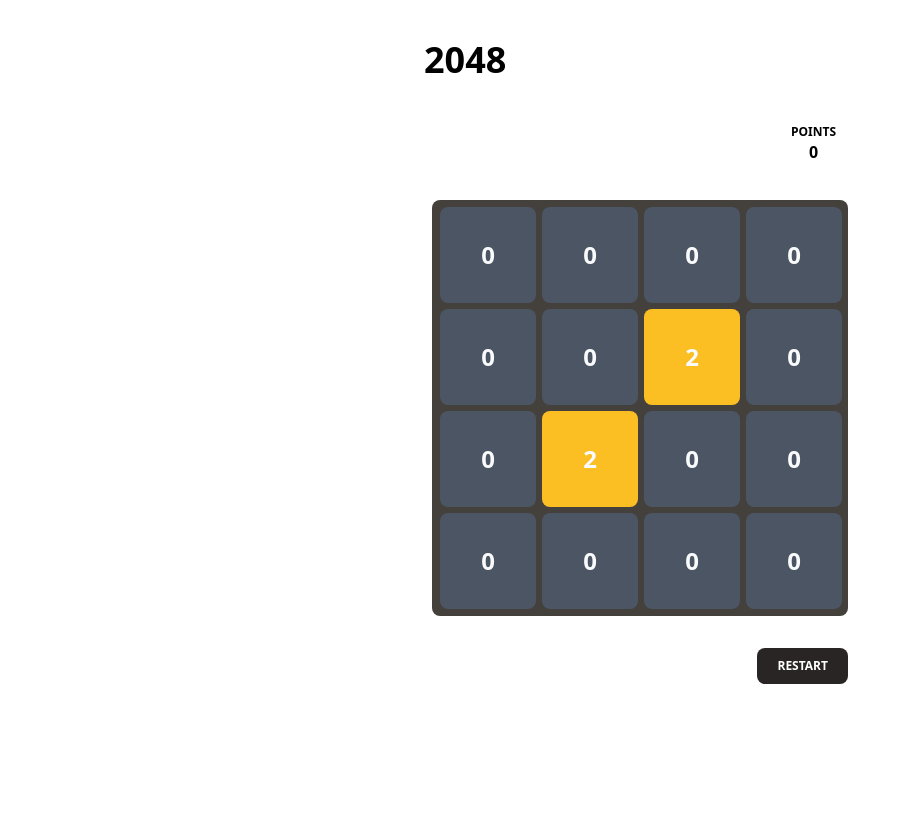
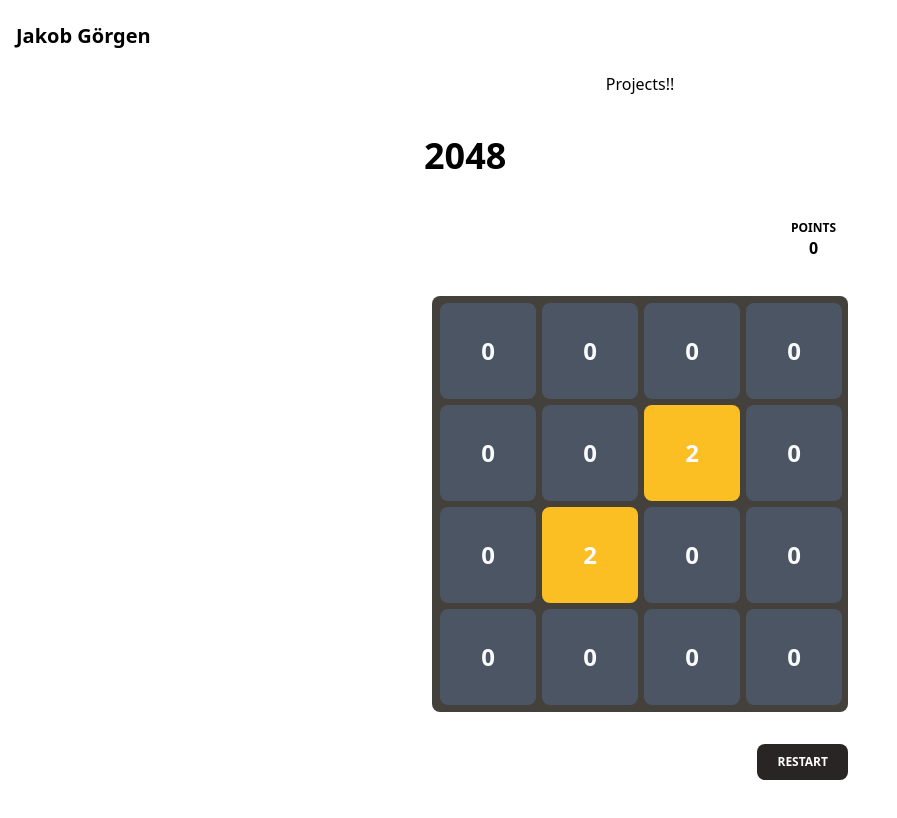
Before and after one commit to q713/q713.github.io, a React (Create React App) app: page /projects in a window 1280 px wide. Shown: the top 818 px of the page, without its empty margins (0-897 px from the left). Built offline with nearby package versions, Linux system fonts and the light colour scheme.

Commit message:
added first draft of navbar

```diff
--- a/package.json
+++ b/package.json
@@ -12,6 +12,7 @@
     "@types/react-dom": "^18.0.6",
     "react": "^18.2.0",
     "react-dom": "^18.2.0",
+    "react-router-dom": "^6.4.2",
     "react-scripts": "5.0.1",
     "typescript": "^4.8.4",
     "web-vitals": "^2.1.4",
--- a/src/App.tsx
+++ b/src/App.tsx
@@ -1,11 +1,27 @@
-import React from 'react';
 import './App.css';
 import {GameComp} from './components/GameComp';
+import {Header} from "./components/Header";
+import {BrowserRouter, Route, Routes} from "react-router-dom";
+import {About} from "./components/About";
+import {Projects} from "./components/Projects";
 
 function App() {
   return (
     <div className="App">
-      <GameComp/>
+        <BrowserRouter>
+            <Header/>
+
+            {/* TODO: error component */}
+            <Routes>
+                <Route path="/"
+                       element={<About/>}
+                />
+                <Route path="projects"
+                       element={<Projects/>}
+                />
+            </Routes>
+
+        </BrowserRouter>
     </div>
   );
 }
--- /dev/null
+++ b/src/components/About.tsx
@@ -0,0 +1,7 @@
+import {Component} from "react";
+
+export class About extends Component<{}, {}> {
+    render() {
+        return <h2>About!!</h2>
+    }
+}
--- a/src/components/GameComp.tsx
+++ b/src/components/GameComp.tsx
@@ -10,6 +10,7 @@ type GameCompState = {
     board: Board,
     points: number
     showGameOver: boolean,
+    showGameWon: boolean,
 };
 
 export class GameComp extends Component<{}, GameCompState> {
@@ -23,11 +24,12 @@ export class GameComp extends Component<{}, GameCompState> {
             game: g,
             board: g.board,
             points: g.points,
-            showGameOver: false
+            showGameOver: false,
+            showGameWon: false
         }
     }
 
-    private closeGameOver() {
+    private closeGameWon() {
         this.setState({
             ...this.state,
             showGameOver: false
@@ -45,12 +47,14 @@ export class GameComp extends Component<{}, GameCompState> {
         let b = g.board;
         console.log(b);
         let isGameOver = g.isGameOver();
+        let isGameWon = g.isGameWon();
         this.setState({
             ...this.state,
             game: g,
             board: b,
             points: p,
-            showGameOver: isGameOver
+            showGameOver: isGameOver,
+            showGameWon: isGameWon
         });
     }
 
@@ -118,8 +122,8 @@ export class GameComp extends Component<{}, GameCompState> {
                 </button>
             </div>
 
-            <Transition appear show={this.state.showGameOver} as={Fragment}>
-                <Dialog as="div" className="relative z-10" onClose={this.closeGameOver.bind(this)}>
+            <Transition appear show={this.state.showGameWon} as={Fragment}>
+                <Dialog as="div" className="relative z-10" onClose={this.closeGameWon.bind(this)}>
                     <div className="fixed inset-0 overflow-y-auto">
                         <div className="flex min-h-full items-center justify-center p-4 text-center">
                             <Dialog.Panel
@@ -139,7 +143,7 @@ export class GameComp extends Component<{}, GameCompState> {
                                             border-transparent bg-stone-800 px-4 py-2 text-sm font-medium
                                             hover:bg-stone-800 focus:outline-none focus-visible:ring-2
                                             focus-visible:ring-stone-800 focus-visible:ring-offset-2 text-white"
-                                            onClick={this.closeGameOver.bind(this)}>
+                                            onClick={this.closeGameWon.bind(this)}>
                                         Back to the game!
                                     </button>
                                 </div>
--- /dev/null
+++ b/src/components/Header.tsx
@@ -0,0 +1,31 @@
+import {NavLink} from "react-router-dom";
+
+export const Header = (): JSX.Element => {
+    return <header>
+        <nav className="bg-white border-gray-200 px-2 sm:px-4 py-2.5 rounded dark:bg-gray-900">
+            <div className="container flex flex-wrap justify-between items-center mx-auto">
+                <div className="flex items-center">
+                    <span className="self-center text-xl font-semibold whitespace-nowrap dark:text-white">
+                        Jakob Görgen
+                    </span>
+                </div>
+                <div className="hidden w-full md:block md:w-auto">
+                    <ul className="flex flex-col p-4 mt-4 bg-gray-50 rounded-lg border border-gray-100 md:flex-row md:space-x-8 md:mt-0 md:text-sm md:font-medium md:border-0 md:bg-white dark:bg-gray-800 md:dark:bg-gray-900 dark:border-gray-700">
+                        <li>
+                            <NavLink to="/" className={({isActive, isPending}) => { return `block py-2 pr-4 pl-3 text-white rounded md:bg-transparent
+                                    text-stone-600 md:p-0 ${isActive ? "active" : ""}`}} >
+                                About
+                            </NavLink>
+                        </li>
+                        <li>
+                            <NavLink to="projects" className="block py-2 pr-4 pl-3 text-white rounded md:bg-transparent
+                                    text-stone-600 md:p-0">
+                                Projects
+                            </NavLink>
+                        </li>
+                    </ul>
+                </div>
+            </div>
+        </nav>
+    </header>;
+}
--- /dev/null
+++ b/src/components/Projects.tsx
@@ -0,0 +1,11 @@
+import {Component} from "react";
+import {GameComp} from "./GameComp";
+
+export class Projects extends Component<{}, {}> {
+    render() {
+        return <div>
+            <h2>Projects!!</h2>
+            <GameComp/>
+        </div>;
+    }
+}
```
Also changed, not shown: 1 other file (tests, documents, lock files or other folders).
